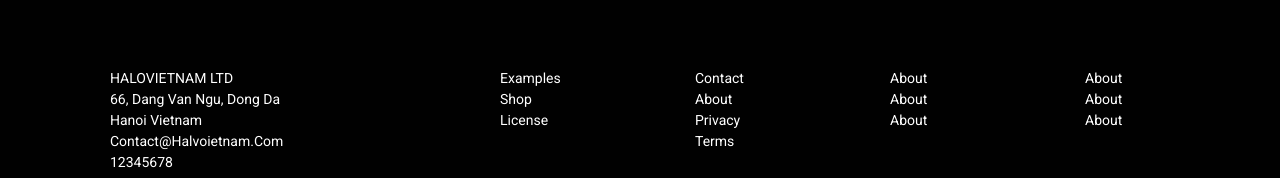
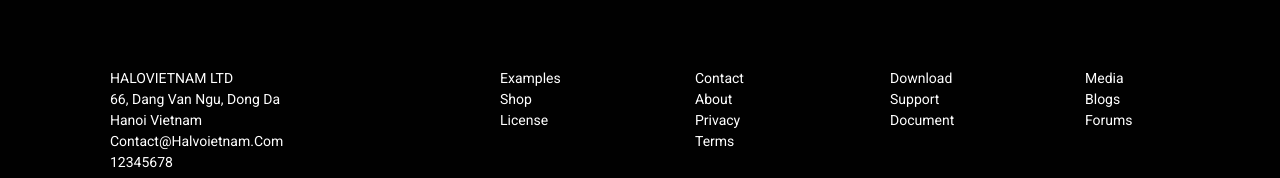
Before and after one commit to vs2105/tinyone, a plain HTML site: page index.html in a window 1280 px wide. Shown: the part 1967-2145 px from the top of the page. Drawn offline with nearby package versions, Linux system fonts and the light colour scheme.

Commit message:
Update index.html

```diff
--- a/index.html
+++ b/index.html
@@ -337,26 +337,26 @@
           <div class="col-md-1 col-xs-6 col-md-offset-1">
             <ul class="footerlink">
               <li>
-                <a href="javascript:;"> about </a>
+                <a href="javascript:;"> download </a>
               </li>
               <li>
-                <a href="javascript:;"> about </a>
+                <a href="javascript:;"> support </a>
               </li>
               <li>
-                <a href="javascript:;"> about </a>
+                <a href="javascript:;"> document </a>
               </li>
             </ul>
           </div>
           <div class="col-md-1 col-xs-6 col-md-offset-1">
             <ul class="footerlink">
               <li>
-                <a href="javascript:;"> about </a>
+                <a href="javascript:;"> media </a>
               </li>
               <li>
-                <a href="javascript:;"> about </a>
+                <a href="javascript:;"> blogs </a>
               </li>
               <li>
-                <a href="javascript:;"> about </a>
+                <a href="javascript:;"> forums </a>
               </li>
             </ul>
           </div>
```
